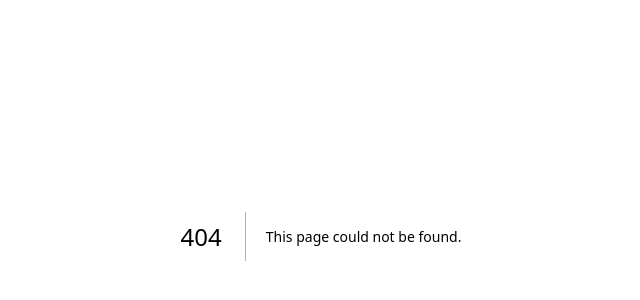
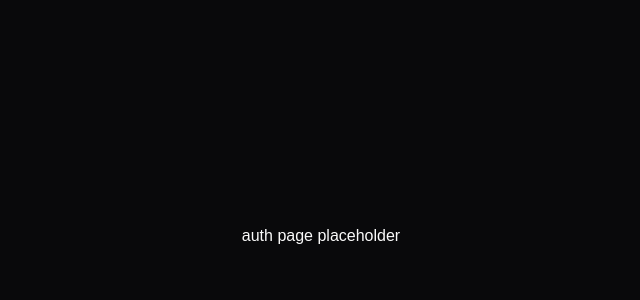
Before and after one commit to xibluespider/scarcom, a Next.js app: page /auth in a window 1280 px wide. Before the commit this address had no page. Shown: the part 164-464 px from the top of the page, without its empty margins (319-959 px from the left). Built offline with nearby package versions, Linux system fonts and the light colour scheme.

Commit message:
feat: add auth page with placeholder

```diff
--- /dev/null
+++ b/src/app/auth/page.js
@@ -0,0 +1,7 @@
+export default function Page() {
+  return (
+    <div className="min-h-screen flex flex-col items-center justify-center">
+      <div>auth page placeholder</div>
+    </div>
+  );
+}
```
